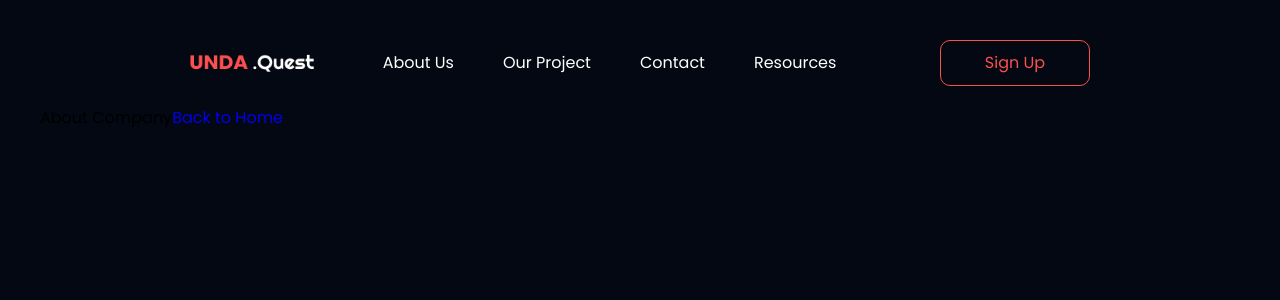
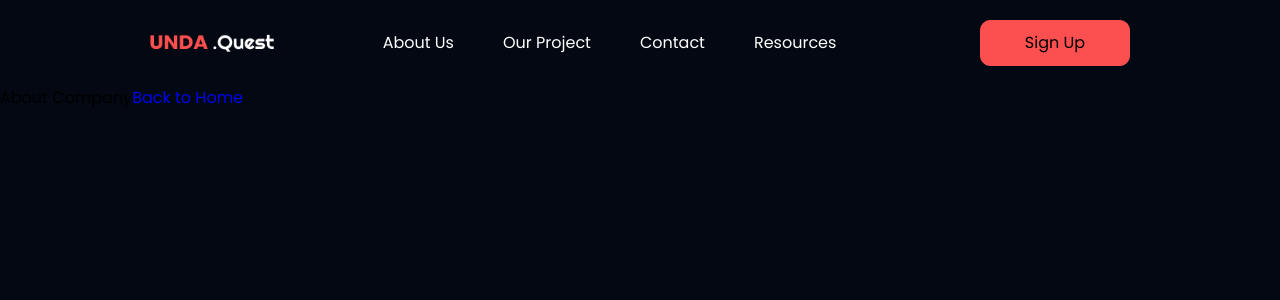
Before and after one commit to etoyadadaya/practice-react, a React (Create React App) app: page /about in a window 1280 px wide. In both pictures the pointer is over the button "Sign Up". Shown: the top 300 px of the page. Built offline with nearby package versions, Linux system fonts and the light colour scheme; a web font is replaced by a local one.

Commit message:
little fixed

```diff
--- a/src/about.jsx
+++ b/src/about.jsx
@@ -4,7 +4,7 @@ import {Link} from "react-router-dom"
 
 const About = () => {
   return (
-    <div style={{padding: "20px 40px"}}>
+    <div>
       <Header/>
       About Company
       <Link to="/">Back to Home</Link>
--- a/src/components/Header/Header.module.scss
+++ b/src/components/Header/Header.module.scss
@@ -116,6 +116,11 @@ select {
       font-size: 16px;
       background-color: #030812;
       cursor: pointer;
+
+      &.sign-up-button:hover {
+        background-color: #fc5050;
+        color: #000000;
+      }
     }
   }
 }
--- a/src/components/Home/Home.jsx
+++ b/src/components/Home/Home.jsx
@@ -36,6 +36,9 @@ const Home = () => {
             </div>
           </div>
         </div>
+        <div className={styles.secondSection}>
+
+        </div>
       </div>
 
     </div>
--- a/src/components/Home/Home.module.scss
+++ b/src/components/Home/Home.module.scss
@@ -140,6 +140,11 @@ a {
     color: #FC4F4F;
     height: 45px;
     width: 150px;
+
+    &.firstButtonExplore:hover {
+      background-color: #fc5050;
+      color: #000000;
+    }
   }
 
   .firstButtonLearn {
@@ -153,5 +158,10 @@ a {
     font-size: 16px;
     height: 45px;
     width: 150px;
+
+    &.firstButtonLearn:hover {
+      background-color: #ffffff;
+      color: #000000;
+    }
   }
 }
--- /dev/null
+++ b/src/components/Home/card.js
@@ -0,0 +1,6 @@
+const card = [
+  {
+    title: "Commercial",
+    image: "../../assets/img/Home/Card/"
+  }
+]
```
